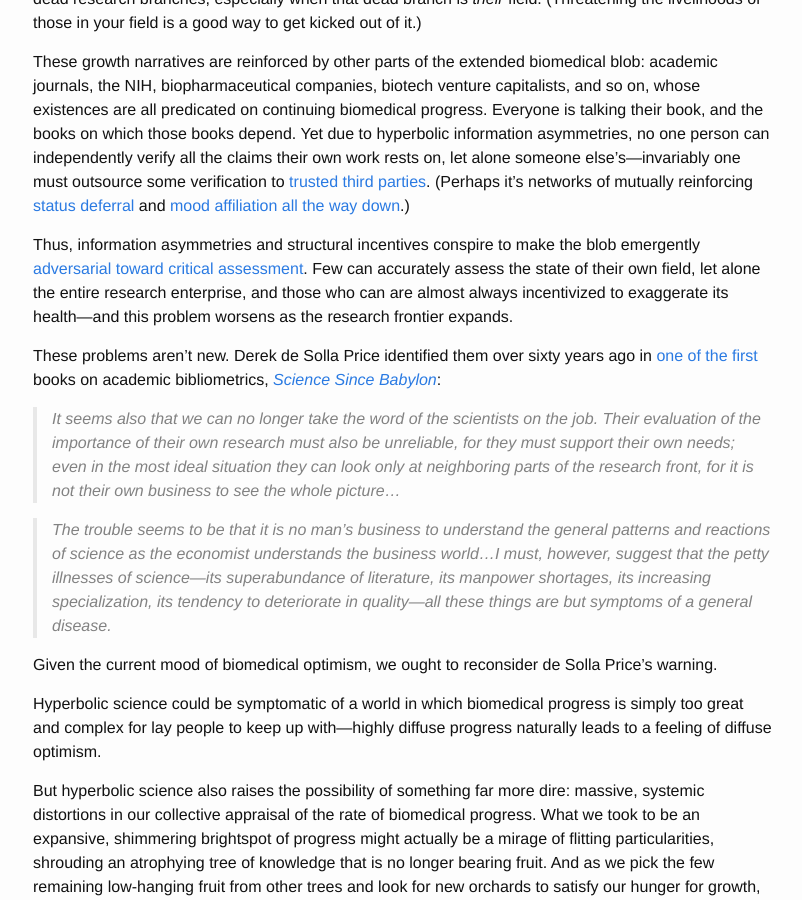
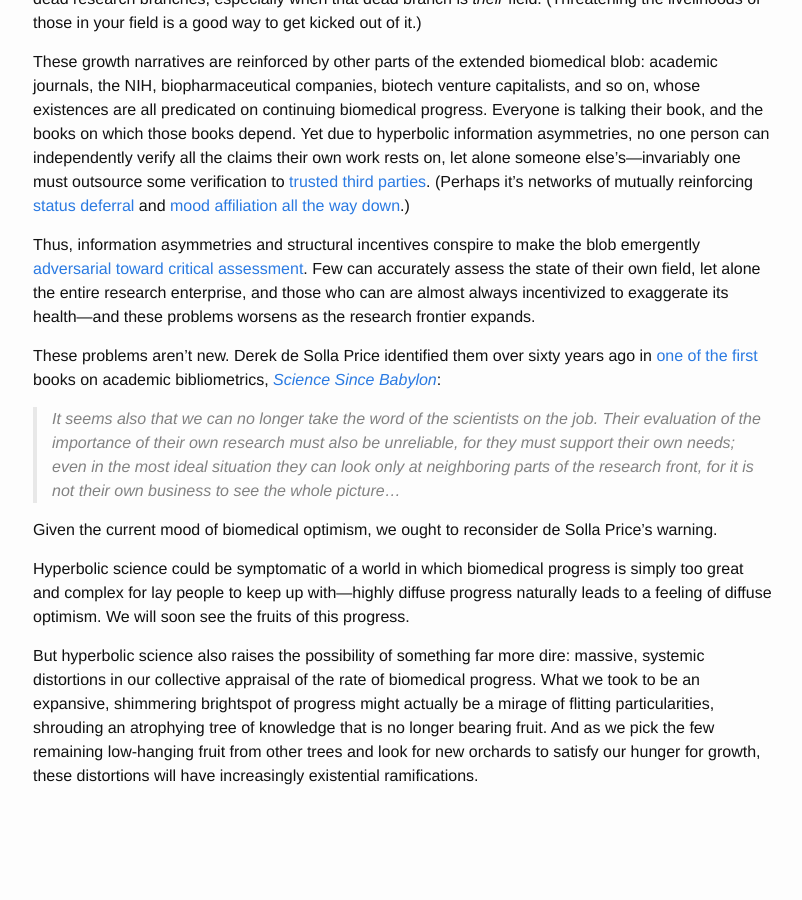
Before and after one commit to markovbio/markovbio.github.io, a Jekyll site: the page built from _posts/2022-08-25-hyperbolic-science.md, in a window 1280 px wide and 900 px high, scrolled down 1675 px. Shown: the whole window, without its empty margins (237-1039 px from the left). Built offline with Jekyll 4.4.1, drawn with Linux system fonts in a browser that asks for light colours; after the commit the page ends 2523 px from its top, so only the background shows below that.

Commit message:
Update 2022-08-25-hyperbolic-science.md

```diff
--- a/_posts/2022-08-25-hyperbolic-science.md
+++ b/_posts/2022-08-25-hyperbolic-science.md
@@ -37,16 +37,14 @@ These incentives apply to their particular research area—there is intra-academ
 
 These growth narratives are reinforced by other parts of the extended biomedical blob: academic journals, the NIH, biopharmaceutical companies, biotech venture capitalists, and so on, whose existences are all predicated on continuing biomedical progress. Everyone is talking their book, and the books on which those books depend. Yet due to hyperbolic information asymmetries, no one person can independently verify all the claims their own work rests on, let alone someone else’s—invariably one must outsource some verification to [trusted third parties](https://www.science.org/content/article/potential-fabrication-research-images-threatens-key-theory-alzheimers-disease). (Perhaps it’s networks of mutually reinforcing [status deferral](https://www.overcomingbias.com/tag/status) and [mood affiliation](https://marginalrevolution.com/marginalrevolution/2011/03/the-fallacy-of-mood-affiliation.html) [all the way down](https://en.wikipedia.org/wiki/Turtles_all_the_way_down).)
 
-Thus, information asymmetries and structural incentives conspire to make the blob emergently [adversarial toward critical assessment](https://www.lesswrong.com/posts/Sh8qjH3GPpBvMu7ac/stories-about-academia#Polymaths_in_Universities). Few can accurately assess the state of their own field, let alone the entire research enterprise, and those who can are almost always incentivized to exaggerate its health—and this problem worsens as the research frontier expands.
+Thus, information asymmetries and structural incentives conspire to make the blob emergently [adversarial toward critical assessment](https://www.lesswrong.com/posts/Sh8qjH3GPpBvMu7ac/stories-about-academia#Polymaths_in_Universities). Few can accurately assess the state of their own field, let alone the entire research enterprise, and those who can are almost always incentivized to exaggerate its health—and these problems worsens as the research frontier expands.
 
 These problems aren’t new. Derek de Solla Price identified them over sixty years ago in [one of the first](https://en.wikipedia.org/wiki/Trait%C3%A9_de_Documentation) books on academic bibliometrics, _[Science Since Babylon](http://derekdesollaprice.org/wp-content/uploads/2015/10/Science-Since-Babylon-opt.pdf)_:
 
 > It seems also that we can no longer take the word of the scientists on the job. Their evaluation of the importance of their own research must also be unreliable, for they must support their own needs; even in the most ideal situation they can look only at neighboring parts of the research front, for it is not their own business to see the whole picture...
 
-> The trouble seems to be that it is no man’s business to understand the general patterns and reactions of science as the economist understands the business world…I must, however, suggest that the petty illnesses of science—its superabundance of literature, its manpower shortages, its increasing specialization, its tendency to deteriorate in quality—all these things are but symptoms of a general disease.
-
 Given the current mood of biomedical optimism, we ought to reconsider de Solla Price's warning.
 
-Hyperbolic science could be symptomatic of a world in which biomedical progress is simply too great and complex for lay people to keep up with—highly diffuse progress naturally leads to a feeling of diffuse optimism.
+Hyperbolic science could be symptomatic of a world in which biomedical progress is simply too great and complex for lay people to keep up with—highly diffuse progress naturally leads to a feeling of diffuse optimism. We will soon see the fruits of this progress.
 
 But hyperbolic science also raises the possibility of something far more dire: massive, systemic distortions in our collective appraisal of the rate of biomedical progress. What we took to be an expansive, shimmering brightspot of progress might actually be a mirage of flitting particularities, shrouding an atrophying tree of knowledge that is no longer bearing fruit. And as we pick the few remaining low-hanging fruit from other trees and look for new orchards to satisfy our hunger for growth, these distortions will have increasingly existential ramifications.
```
